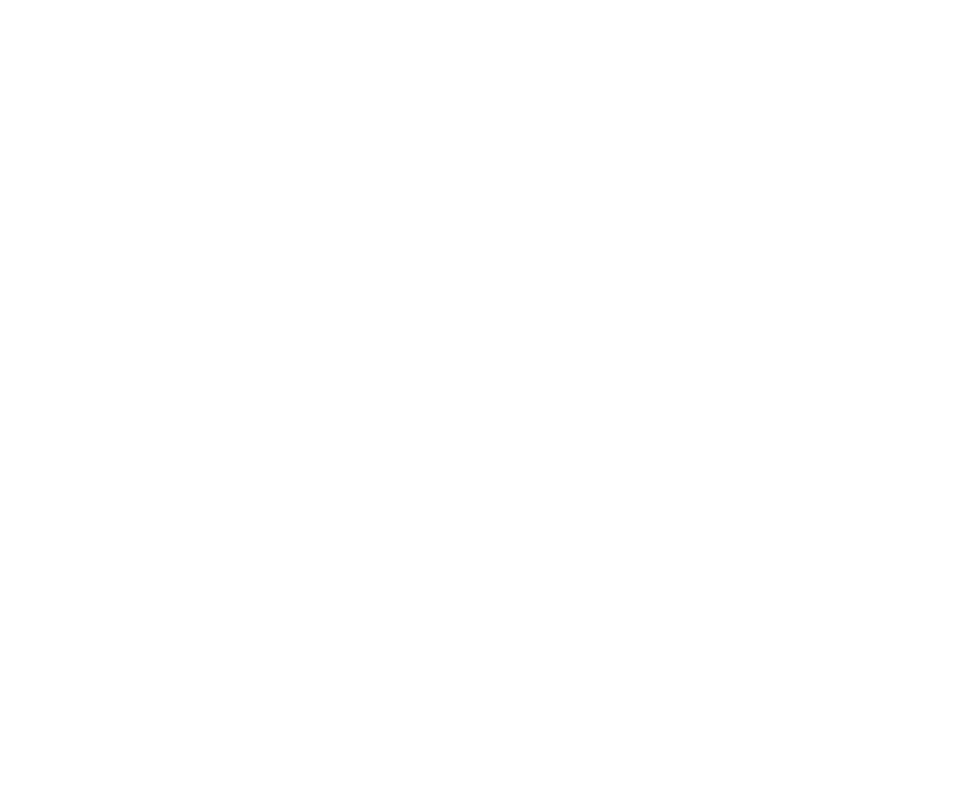
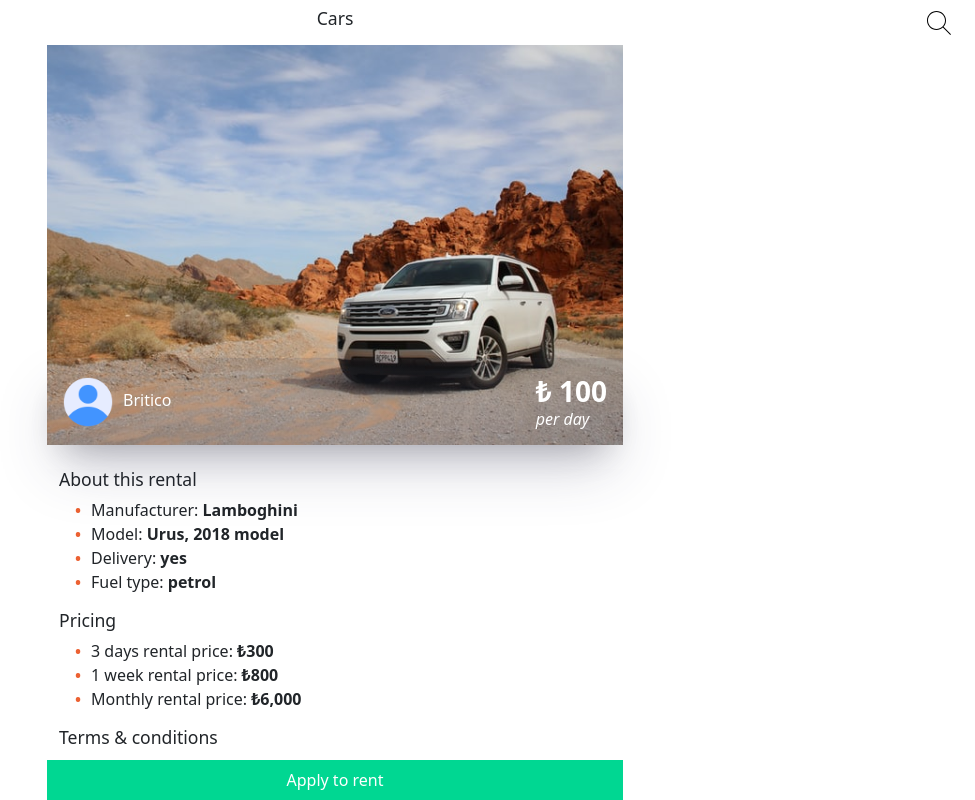
Before and after one commit to misterpaul4/kibris-car-rentals, a React (Create React App) app: page /cars/1 in a window 1280 px wide. Shown: the whole page, without its empty margins (305-1280 px from the left). Built offline with nearby package versions, Linux system fonts and the light colour scheme.

Commit message:
Add car details page

```diff
--- a/src/component/Cars.js
+++ b/src/component/Cars.js
@@ -1,4 +1,5 @@
 import React, {useState} from 'react';
+import { Link } from 'react-router-dom';
 import Carousel from 'react-bootstrap/Carousel'
 import tempCarImg from '../img/temp_car.jpg';
 import { moneyWithCommas } from '../utils/util';
@@ -17,6 +18,7 @@
 const dummyCars = [
   {
     "id": 1,
+    "daily_rental_price": 100,
     "three_day_rental_price": 300,
     "one_week_rental_price": 800,
     "one_month_rental_price": 6000,
@@ -32,6 +34,7 @@
   },
   {
     "id": 2,
+    "daily_rental_price": 200,
     "three_day_rental_price": 900,
     "one_week_rental_price": 300,
     "one_month_rental_price": 2000,
@@ -47,6 +50,7 @@
   },
   {
     "id": 3,
+    "daily_rental_price": 90,
     "three_day_rental_price": 300,
     "one_week_rental_price": 400,
     "one_month_rental_price": 3000,
@@ -62,6 +66,7 @@
 },
 {
   "id": 4,
+  "daily_rental_price": 190,
   "three_day_rental_price": 800,
   "one_week_rental_price": 400,
   "one_month_rental_price": 3000,
@@ -77,6 +82,7 @@
 },
 {
   "id": 5,
+  "daily_rental_price": 300,
   "three_day_rental_price": 1150,
   "one_week_rental_price": 400,
   "one_month_rental_price": 3000,
@@ -99,14 +105,18 @@
     return (
       <Carousel.Item className='border' key={index}>
         {/* image */}
-        <div className='car-img bg-img' style={{backgroundImage: `url(${tempCarImg})`}}>
-        </div>
+        <Link to={`/cars/${car.id}`}>
+          <div className='car-img bg-img' style={{backgroundImage: `url(${tempCarImg})`}}>
+          </div>
+        </Link>
 
         {/* info */}
         <div className='car-details p-3 text-dark'>
           <div className='d-flex justify-content-between'>
             <div>{car.manufacturer}, {car.model}</div>
-            <div>₺ {moneyWithCommas(car.three_day_rental_price)}</div>
+            <div className='car-details-pricing'>₺ {moneyWithCommas(car.daily_rental_price)}
+              <br></br><small><em>per day</em></small>
+            </div>
           </div>
 
           <div className='d-flex justify-content-between align-items-end mt-3'>
@@ -114,9 +124,9 @@
               <FvIcon />
             </div>
 
-            <div>
-                3 days rental
-              </div>
+            <div className={car.status === 'rented' ? 'cl-red' : null}>
+                {car.status}
+            </div>
           </div>
         </div>
      </Carousel.Item>
--- a/src/component/FavIcon.js
+++ b/src/component/FavIcon.js
@@ -5,7 +5,7 @@
 
 const FavIcon = () => {
   return (
-    <img src={unfavouritedIcon} className='fv-icon'></img>
+    <img src={unfavouritedIcon} className='fv-icon' alt='favourite icon'></img>
   );
 }
 
--- a/src/component/Header.js
+++ b/src/component/Header.js
@@ -6,7 +6,7 @@
 const Header = () => {
 
   return (
-  <header className='p-2 border bg-light'>
+  <header className='p-2'>
     <div className='d-flex justify-content-between align-items-center px-3'>
       <img src={menuIcon} alt='menu icon'></img>
 
--- a/src/css/Cars.css
+++ b/src/css/Cars.css
@@ -8,11 +8,58 @@
   margin: 1em 0 7em 0;
 }
 
+.carousel .carousel-control-next:hover {
+  cursor: e-resize;
+}
+
+.carousel .carousel-control-prev:hover {
+  cursor: w-resize;
+}
+
 .car-img {
   height: 50vh;
 }
 
-.cars-container {
+.car-page-container {
+  height: 100vh;
+}
+
+.cars-container,
+.car-page-container .car-img,
+.car-page-container .car-details,
+.car-page-container .rent-btn-container
+{
   width: 100%;
   max-width: 576px;
 }
+
+.car-page-container .car-img {
+  position: relative;
+}
+
+.car-page-container .car-img .bg-float {
+  position: absolute;
+  bottom: 0;
+  background: linear-gradient(to bottom, rgba(26,33,64, 0.12), rgba(81,84,115, 0.33));
+  box-shadow: rgba(50, 50, 93, 0.25) 0px 30px 60px -12px, rgba(0, 0, 0, 0.3) 0px 18px 36px -18px;
+  color: white;
+}
+
+.rental-company-AV {
+  width: 50px;
+  height: 50px;
+  margin-right: 10px;
+}
+
+.car-details-pricing {
+  line-height: 1.3rem;
+}
+
+.rent-btn-container {
+  color: white;
+  border: none;
+}
+
+.car-page--child-container {
+  overflow: scroll;
+}
--- a/src/css/index.css
+++ b/src/css/index.css
@@ -12,6 +12,18 @@
   background-color: #ec6132;
 }
 
+.bg-green {
+  background-color: #00d792;
+}
+
+.cl-red {
+  color: #ec6132;
+}
+
+header {
+  background-color: white;
+}
+
 .shadow {
   box-shadow: 0 1px 1px rgba(0, 0, 0, 0.075) inset, 0 0 8px rgba(236, 97, 50, 0.6) !important;
 }
@@ -20,3 +32,24 @@
   color: #ec6132;
   text-decoration: none;
 }
+
+ul {
+  list-style: none;
+}
+
+ul li::before {
+  content: "\2022";
+  color: #ec6132;
+  font-weight: bold;
+  display: inline-block;
+  width: 1em;
+  margin-left: -1em;
+}
+
+h1 {
+  font-size: 1.3rem;
+}
+
+h2, h3, h4 {
+  font-size: 1.1rem;
+}
--- /dev/null
+++ b/src/pages/Car.js
@@ -0,0 +1,94 @@
+import React from 'react';
+import Header from '../component/Header';
+import tempCar from '../img/temp_car.jpg';
+import avatar from '../img/avatar.png';
+import { moneyWithCommas } from '../utils/util';
+import '../css/Cars.css';
+
+const tempCarObj = {
+  "id": 1,
+  "daily_rental_price": 100,
+  "three_day_rental_price": 300,
+  "one_week_rental_price": 800,
+  "one_month_rental_price": 6000,
+  "delivery": 'yes',
+  "fuel_type": 'petrol',
+  "rental_requirements": 'Sunt voluptate exercitation eiusmod aliqua culpa. Veniam ipsum cupidatat et esse incididunt irure ad commodo et occaecat proident in esse. Eu minim excepteur id cupidatat mollit magna id officia amet elit officia excepteur aute. Magna magna consectetur fugiat sit excepteur non est aliqua. Veniam do enim sint occaecat. Eiusmod labore ut fugiat sit culpa proident. Ullamco sint irure dolor tempor deserunt velit adipisicing ullamco occaecat tempor quis et nulla sint.',
+  "terms_and_conditions": "Nisi labore laborum sit ea labore. Sint duis proident adipisicing quis non officia do eu nostrud occaecat commodo sint. Id est nostrud in tempor fugiat. Pariatur consectetur labore excepteur est Lorem et est. Aute quis laboris sunt non irure esse eiusmod aliquip qui magna culpa eiusmod aliquip est. Dolor fugiat amet do ut dolore minim culpa culpa officia laborum nisi mollit ut do.",
+  "rental_company": "Britico",
+  "status": "available",
+  "manufacturer": "Lamboghini",
+  "model": 'Urus',
+  "release_year": '2018',
+  "image_url": null
+}
+
+const Car = () => {
+  return (
+    <div className='car-page-container d-flex flex-column justify-content-between'>
+      <div className='car-page--child-container'>
+        <Header />
+        <div className='d-flex flex-column align-items-center car-page'>
+          {/* car image */}
+          <div className='car-img bg-img' style={{backgroundImage: `url(${tempCar})`}}>
+            <div className='bg-float d-flex justify-content-between align-items-center p-3 w-100'>
+              {/* avatar & company */}
+              <div>
+                <img src={avatar} alt='rental company avatar' className='rental-company-AV'></img>
+                <span>{tempCarObj.rental_company}</span>
+              </div>
+
+              {/* rental price */}
+              <div className='lh-sm'>
+                <span className='fw-bold fs-3'>₺ {moneyWithCommas(tempCarObj.daily_rental_price)}</span><br></br>
+                <em>per day</em>
+              </div>
+            </div>
+          </div>
+
+          <div className='mt-4 container car-details'>
+            <h2>About this rental</h2>
+            <ul>
+              <li>Manufacturer: <strong>{tempCarObj.manufacturer}</strong></li>
+              <li>Model: <strong>{tempCarObj.model}, {tempCarObj.release_year} model</strong></li>
+              <li>Delivery: <strong>{tempCarObj.delivery}</strong></li>
+              <li>Fuel type: <strong>{tempCarObj.fuel_type}</strong></li>
+            </ul>
+
+            <h2>Pricing</h2>
+            <ul>
+              <li>3 days rental price: <strong>₺{moneyWithCommas(tempCarObj.three_day_rental_price)}</strong></li>
+              <li>1 week rental price: <strong>₺{moneyWithCommas(tempCarObj.one_week_rental_price)}</strong></li>
+              <li>Monthly rental price: <strong>₺{moneyWithCommas(tempCarObj.one_month_rental_price)}</strong></li>
+            </ul>
+            {
+              tempCarObj.terms_and_conditions ?
+              <><h2>Terms & conditions</h2>
+              <p>{tempCarObj.terms_and_conditions}</p>
+              </> :
+              null
+            }
+
+            {
+              tempCarObj.rental_requirements ?
+              <><h2>Rental requirements</h2>
+              <p>{tempCarObj.rental_requirements}</p>
+              </> :
+              null
+            }
+          </div>
+        </div>
+      </div>
+
+      <button className={tempCarObj.status === 'rented' ? 'rent-btn-container text-center p-2 mt-2 align-self-center bg-red' : 'bg-green rent-btn-container text-center p-2 mt-2 align-self-center'}>
+        {
+          tempCarObj.status === 'rented' ?
+          'Rented' :
+          'Apply to rent'
+        }
+      </button>
+    </div>
+  );
+}
+
+export default Car;
--- a/src/routes.js
+++ b/src/routes.js
@@ -3,6 +3,7 @@
 import App from './pages/App';
 import LogIn from './pages/LogIn';
 import Signup from './pages/Signup';
+import Car from './pages/Car';
 import './css/index.css';
 
 const Routes = () => (
@@ -11,6 +12,7 @@
       <Route exact path="/" component={App} />
       <Route exact path="/login" component={LogIn} />
       <Route exact path="/signup" component={Signup} />
+      <Route exact path="/cars/:id" component={Car} />
     </Switch>
   </BrowserRouter>
 );
```
Also changed, not shown: src/img/avatar.png (added), src/img/back.svg (added).
